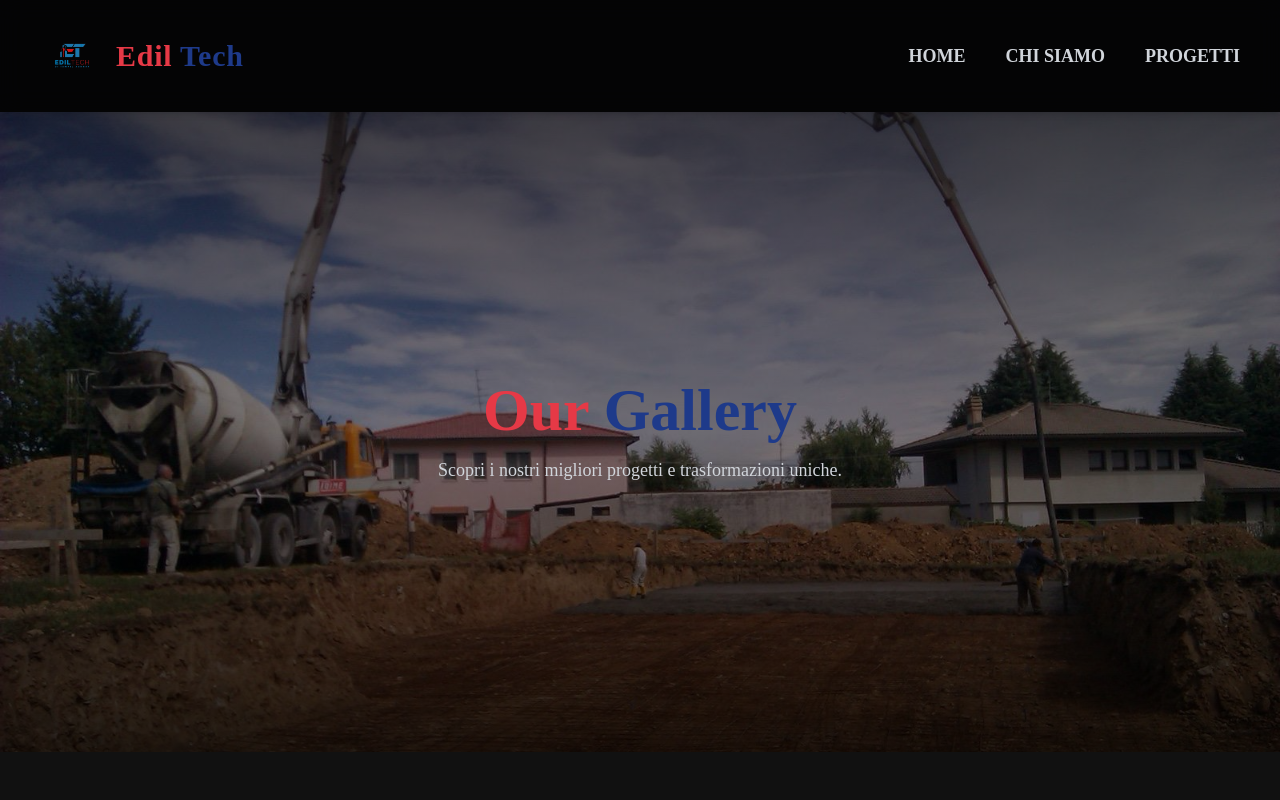
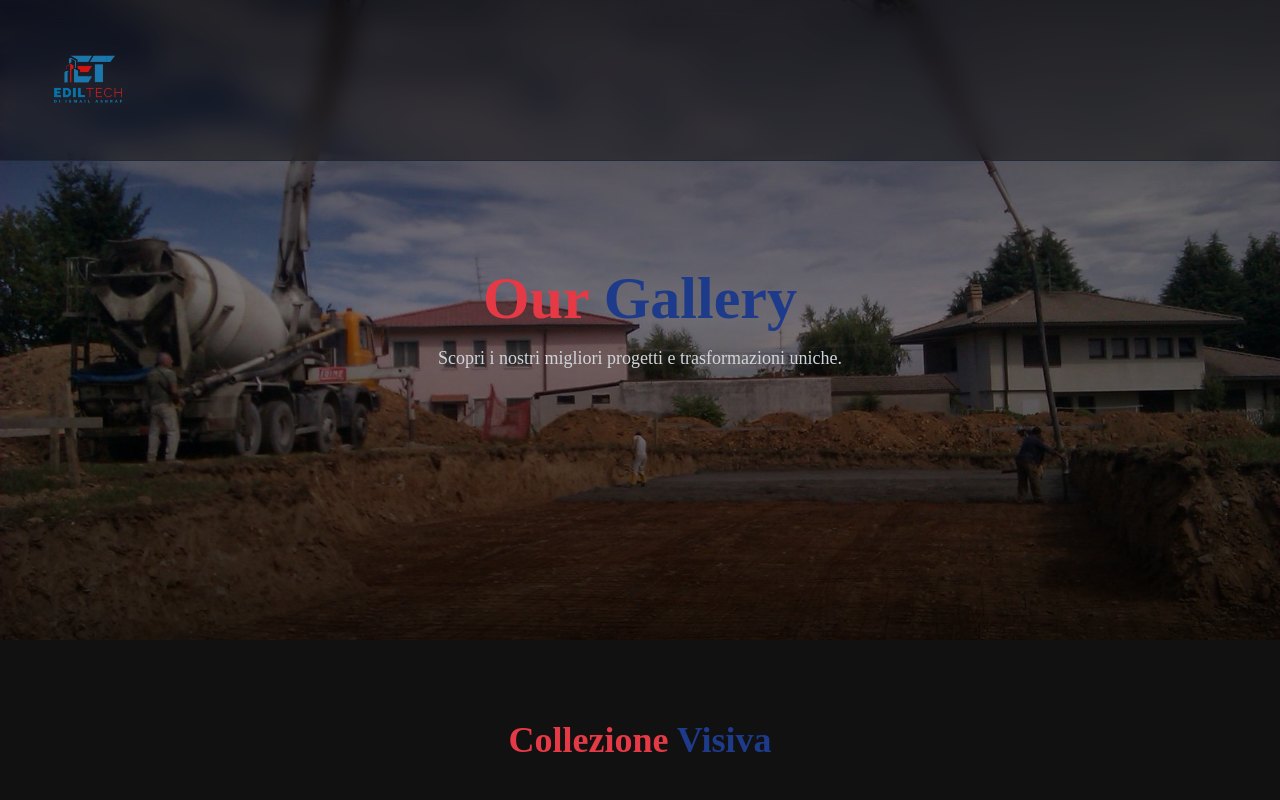
Before and after one commit to mahmoudali74/ediltech, a React (Vite) app: page /projects in a window 1280 px wide. Shown: the top 800 px of the page. Built offline with nearby package versions, Linux system fonts and the light colour scheme.

Commit message:
Initial commit

```diff
--- a/src/components/Home.jsx
+++ b/src/components/Home.jsx
@@ -1,6 +1,6 @@
 import { motion } from "framer-motion";
 import { useEffect, useState } from "react";
-
+import { HiMenu, HiX } from "react-icons/hi"; // أيقونات الهامبرجر وإغلاق
 // صور الخلفية مستوحاة من إيطاليا
 const images = [
   "https://images.unsplash.com/photo-1615874959474-d609969a20ed?q=80&w=1400",
@@ -39,7 +39,9 @@ const services = [
 
 export default function Home() {
   const [current, setCurrent] = useState(0);
+  const [isOpen, setIsOpen] = useState(false);
 
+  const toggleMenu = () => setIsOpen(!isOpen);
   useEffect(() => {
     const interval = setInterval(() => {
       setCurrent((prev) => (prev + 1) % images.length);
@@ -51,21 +53,37 @@ export default function Home() {
     <div className="bg-[#0a0a0a] text-white font-[Poppins] overflow-hidden">
       {/* ====== Header ====== */}
       {/* ====== Header ====== */}
-      <header className="fixed z-50 flex items-center justify-between w-full px-10 py-4 transition-all duration-500 bg-transparent backdrop-blur-sm">
+     <header className="fixed z-50 flex items-center justify-between w-full px-6 py-4 transition-all duration-500 bg-transparent backdrop-blur-sm">
 
       {/* Logo */}
       <img
-  src="\assets\photo_5800903862616001287_y-removebg-preview.png"
+        src="/assets/photo_5800903862616001287_y-removebg-preview.png"
         alt="EDIL TECH Logo"
         className="object-contain w-32 h-32"
       />
 
-        {/* Navigation */}
+      {/* Navigation - Desktop */}
       <nav className="hidden space-x-10 text-base tracking-wider text-gray-300 uppercase md:flex">
         <a href="/" className="transition-all duration-300 hover:text-red-500">Home</a>
         <a href="/about" className="transition-all duration-300 hover:text-red-500">Chi Siamo</a>
         <a href="/projects" className="transition-all duration-300 hover:text-red-500">Progetti</a>
       </nav>
+
+      {/* Hamburger Icon - Mobile */}
+      <div className="md:hidden">
+        <button onClick={toggleMenu} className="text-3xl text-gray-300 focus:outline-none">
+          {isOpen ? <HiX /> : <HiMenu />}
+        </button>
+      </div>
+
+      {/* Mobile Menu */}
+      {isOpen && (
+        <nav className="absolute left-0 flex flex-col items-center w-full py-4 space-y-4 text-gray-300 uppercase bg-black top-full bg-opacity-80 md:hidden">
+          <a href="/" className="hover:text-red-500" onClick={toggleMenu}>Home</a>
+          <a href="/about" className="hover:text-red-500" onClick={toggleMenu}>Chi Siamo</a>
+          <a href="/projects" className="hover:text-red-500" onClick={toggleMenu}>Progetti</a>
+        </nav>
+      )}
     </header>
 
 
--- a/src/components/Projects.jsx
+++ b/src/components/Projects.jsx
@@ -37,31 +37,18 @@ export default function Gallery() {
   return (
     <div className="min-h-screen bg-[#0b0b0d] text-white font-[Poppins] overflow-hidden">
       {/* ===== Header ===== */}
-      <header className="sticky top-0 z-50 flex items-center justify-between px-10 py-6 shadow-md bg-black/60 backdrop-blur-md">
-        <div className="flex items-center gap-3">
+      <header className="fixed top-0 left-0 z-50 w-full border-b border-gray-800 bg-black/40 backdrop-blur-md">
+        <div className="flex items-center justify-between px-6 py-4 mx-auto max-w-7xl">
           <img
             src="\assets\photo_5800903862616001287_y-removebg-preview.png"
-            alt="Edil Tech Logo"
-            className="object-contain w-16 h-16"
+            alt="EDIL TECH Logo"
+            className="object-contain w-32 h-32"
           />
-          <h1 className="text-3xl font-extrabold tracking-wide">
-            <span className="text-[#e63946]">Edil</span>
-            <span className="text-[#1e3a8a]"> Tech</span>
-          </h1>
+
+
         </div>
-        <nav className="hidden gap-10 text-lg font-semibold text-gray-300 uppercase md:flex">
-          <a href="/" className="hover:text-[#e63946] transition-all">
-            Home
-          </a>
-          <a href="/about" className="hover:text-[#1e3a8a] transition-all">
-            Chi Siamo
-          </a>
-          <a href="/projects" className="hover:text-[#e63946] transition-all">
-            Progetti
-          </a>
+      </header>
 
-        </nav>
-      </header>
 
       {/* ===== Slider ===== */}
       <section className="relative h-[80vh] flex items-center justify-center overflow-hidden">
```
Lines whose indentation alone changed are shown as unchanged.
